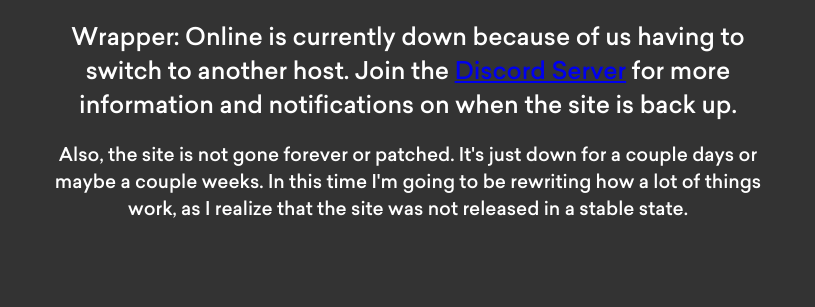
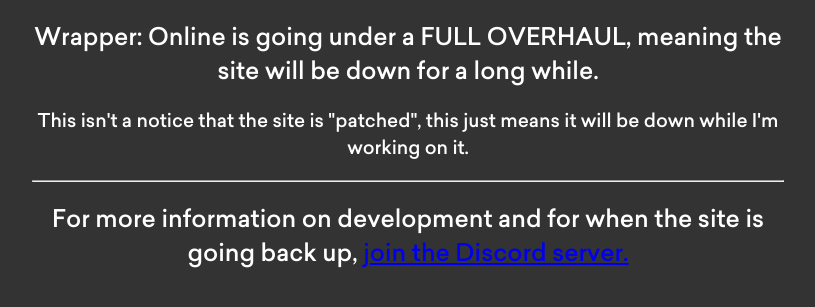
Before and after one commit to wrapper-online/sit-tight, a plain HTML site: page index.html in a window 1280 px wide. Shown: the part 333-640 px from the top of the page, without its empty margins (232-1047 px from the left). Drawn offline with Linux system fonts and the light colour scheme.

Commit message:
Update index.html

```diff
--- a/index.html
+++ b/index.html
@@ -6,8 +6,10 @@
 </head>
 <body>
 	<h1>Hey!</h1>
-	<h2>Wrapper: Online is currently down because of us having to switch to another host. Join the <a href="https://discord.gg/HevKtvvN7D">Discord Server</a> for more information and notifications on when the site is back up.</h2>
-	<h3>Also, the site is not gone forever or patched. It's just down for a couple days or maybe a couple weeks. In this time I'm going to be rewriting how a lot of things work, as I realize that the site was not released in a stable state.</h3>
+	<h2>Wrapper: Online is going under a FULL OVERHAUL, meaning the site will be down for a long while.</h2>
+	<h3>This isn't a notice that the site is "patched", this just means it will be down while I'm working on it.</h3>
+	<hr>
+	<h2>For more information on development and for when the site is going back up, <a href=https://discord.gg/n9jummeYgj>join the Discord server.</a></h2>
 	<style>
 		html {
 			font-family: 'Sailec', Arial, sans-serif;
```
